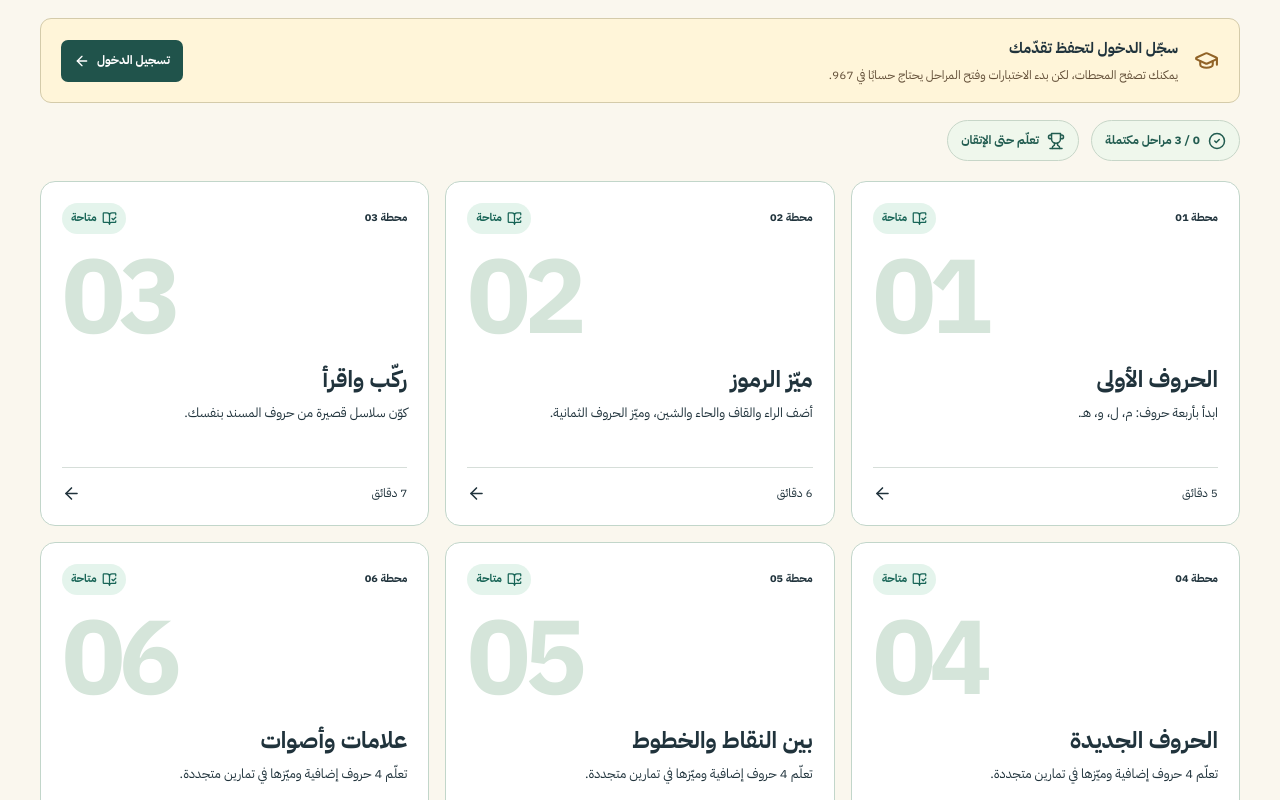
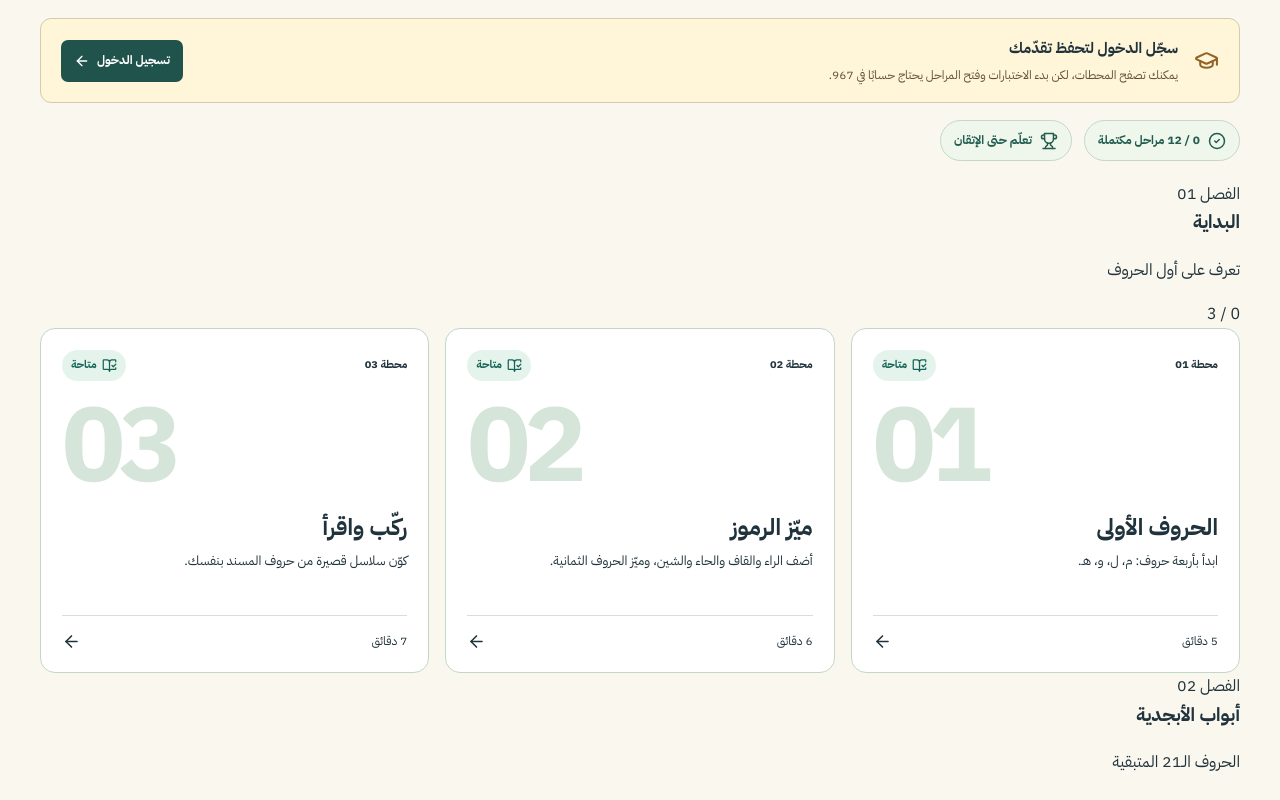
Before and after one commit to AihamAnter/967-initiative, a Next.js app: page /school/writing/musnad in a window 1280 px wide. Shown: the part 600-1400 px from the top of the page. Built offline with nearby package versions, Linux system fonts and the light colour scheme; no server answers.

Commit message:
Organize 12 Musnad stations into three original School 967 chapters

```diff
--- a/components/school/SchoolJourney.jsx
+++ b/components/school/SchoolJourney.jsx
@@ -3,7 +3,7 @@ import {useEffect,useState} from 'react';
 import Link from 'next/link';
 import {ArrowLeft,BookOpenCheck,Check,CheckCircle2,ChevronLeft,GraduationCap,LockKeyhole,RefreshCw,Star,Trophy} from 'lucide-react';
 import {browserDb} from '@/lib/supabase';
-import {MUSNAD_STAGES} from '@/lib/schoolMusnad';
+import {MUSNAD_STAGES,MUSNAD_CHAPTERS} from '@/lib/schoolMusnad';
 import styles from '@/app/school/school.module.css';
 
 export default function SchoolJourney(){
@@ -36,9 +36,12 @@ export default function SchoolJourney(){
   <div className={styles.sectionTitle}><div><span>خارطة الإتقان / 967 SCHOOL</span><h2 id="journey-title">محطات رحلتك</h2></div><p>المرحلة التالية تُفتح بعد إجابة 5 أسئلة صحيحة على الأقل من أصل 6.</p></div>
   {state.kind==='guest'&&<div className={styles.schoolNotice}><GraduationCap size={25}/><div><strong>سجّل الدخول لتحفظ تقدّمك</strong><p>يمكنك تصفح المحطات، لكن بدء الاختبارات وفتح المراحل يحتاج حسابًا في 967.</p></div><Link href="/login">تسجيل الدخول <ArrowLeft size={16}/></Link></div>}
   {state.kind==='error'&&<div className={styles.schoolNotice} role="alert"><p>{state.error}</p><button type="button" onClick={()=>setVersion(v=>v+1)}>إعادة المحاولة <RefreshCw size={16}/></button></div>}
-  <div className={styles.journeyMeta}><span><CheckCircle2 size={18}/> {progress?.completed?.length||0} / 3 مراحل مكتملة</span><span><Trophy size={18}/> {progress?.finished?'اكتمل المسار الأول!':'تعلّم حتى الإتقان'}</span></div>
-  <div className={styles.pathGrid}>
-   {MUSNAD_STAGES.map((stage,index)=>{
+  <div className={styles.journeyMeta}><span><CheckCircle2 size={18}/> {progress?.completed?.length||0} / {MUSNAD_STAGES.length} مراحل مكتملة</span><span><Trophy size={18}/> {progress?.finished?'اكتمل المسار الأول!':'تعلّم حتى الإتقان'}</span></div>
+  {MUSNAD_CHAPTERS.map(chapter=><section key={chapter.id} className={styles.journeyChapter} aria-label={'الفصل '+chapter.id+' '+chapter.title}>
+   <div className={styles.chapterHeading}><div><span>الفصل {String(chapter.id).padStart(2,'0')}</span><h3>{chapter.title}</h3><p>{chapter.description}</p></div><span>{MUSNAD_STAGES.slice(chapter.start,chapter.end+1).filter(s=>progress?.completed?.includes(s.index)).length} / {chapter.end-chapter.start+1}</span></div>
+   <div className={styles.pathGrid}>
+   {MUSNAD_STAGES.slice(chapter.start,chapter.end+1).map(stage=>{
+    const index=stage.index;
     const record=progress?.stages?.[index];
     const completed=Boolean(record?.completed);
     const locked=state.kind==='ready'&&Boolean(record?.locked);
@@ -52,7 +55,8 @@ export default function SchoolJourney(){
     </>;
     return locked?<article key={stage.id} className={styles.stationLocked} aria-label={stage.title+'، مقفلة'}>{content}</article>:<Link key={stage.id} href={'/school/writing/musnad/'+(index+1)} className={styles.station}>{content}</Link>;
    })}
-  </div>
-  <div className={styles.pathEnd}><Star size={19}/> أكمل المحطات الثلاث لتثبت قدرتك على التعرف على الحروف وكتابتها. هذه بداية المسار، وستضاف دروس أعمق لاحقًا.</div>
+   </div>
+  </section>)}
+  <div className={styles.pathEnd}><Star size={19}/> تنتقل من التعرّف على الحروف إلى إتقان الأبجدية كاملة، ثم ممارسة الكتابة والقراءة. للمراجعة يمكنك فتح دليل الحروف ولوحة التتبّع في أي وقت.</div>
  </div></section>;
 }
```
